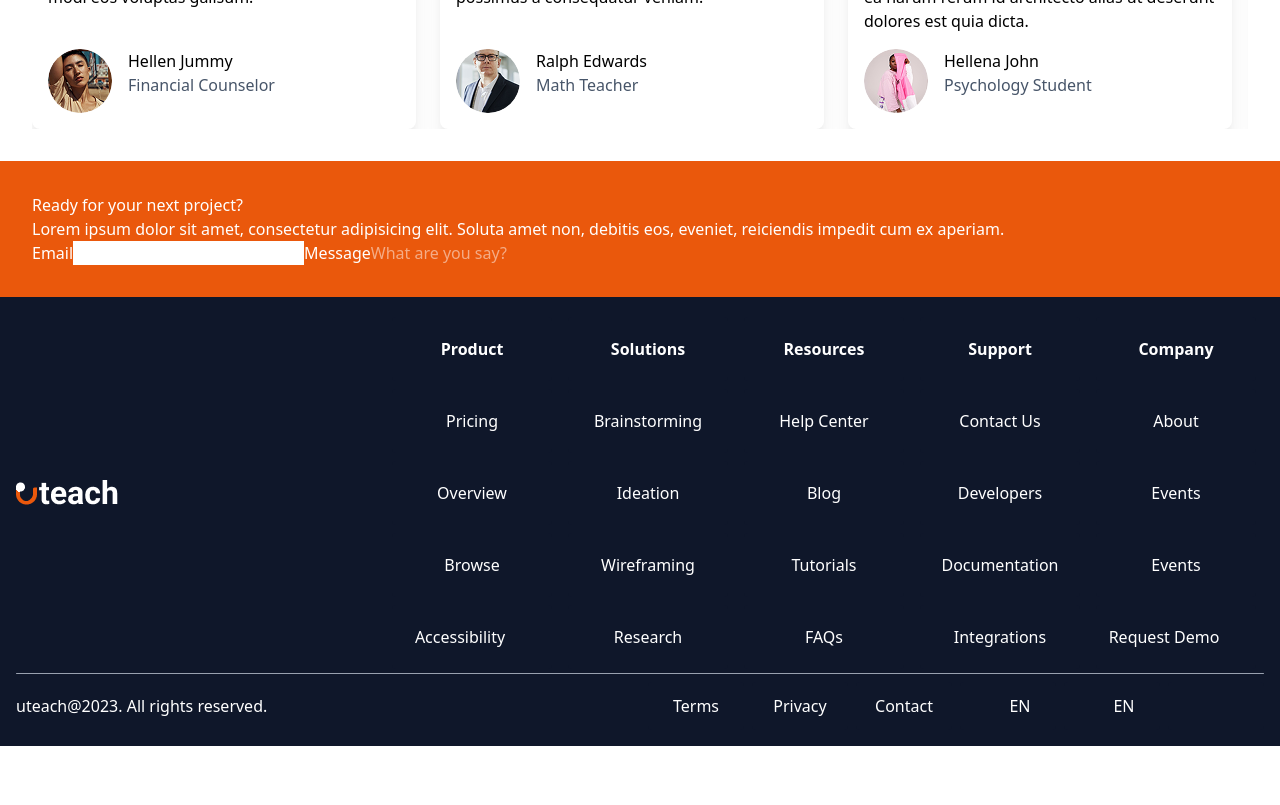
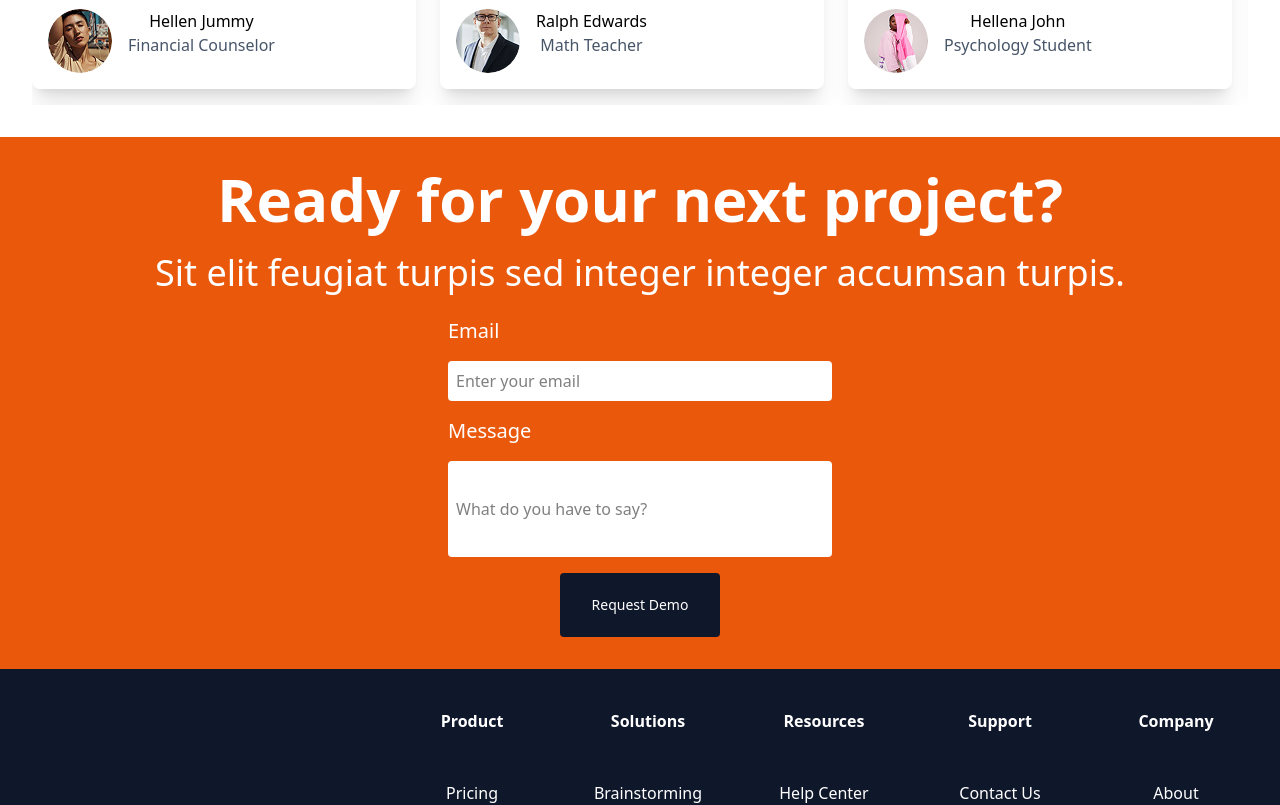
Before and after one commit to aaaalmeida/buzzvel-technical-test, a React (Vite) app: page / in a window 1280 px wide. Shown: the part 540-1345 px from the top of the page. Before the commit the page ends 1286 px from the top, so only its background shows below. Built offline with nearby package versions, Linux system fonts and the light colour scheme; some icons are missing.

Commit message:
finished section 9 and 6

```diff
--- a/package.json
+++ b/package.json
@@ -12,7 +12,8 @@
   "dependencies": {
     "@tailwindcss/vite": "^4.1.4",
     "react": "^19.0.0",
-    "react-dom": "^19.0.0"
+    "react-dom": "^19.0.0",
+    "react-hook-form": "^7.56.1"
   },
   "devDependencies": {
     "@eslint/js": "^9.22.0",
--- a/src/components/Button.tsx
+++ b/src/components/Button.tsx
@@ -7,9 +7,11 @@ type Size = "XM" | "SM" | "MD" | "LG"
 type IconPosition = "LEFT" | "RIGHT"
 type IconRotation = 0 | 1 | 2 | 3
 type FontSize = "SM" | "BASE" | "XL" | "XXL"
+type IType = "BUTTON" | "RESET" | "SUBMIT"
 
 interface IButton {
-    onClick: MouseEventHandler,
+    onClick?: MouseEventHandler,
+    type?: Type,
     text?: string,
     icon?: string,
     iconPosition?: IconPosition,
@@ -40,6 +42,12 @@ const fontSizeClasses = {
     XXL: "text-2xl"
 }
 
+export enum Type {
+    "BUTTON" = "button",
+    "RESET" = "reset",
+    "SUBMIT" = "submit"
+}
+
 export enum Align {
     "LEFT" = "left",
     "RIGHT" = "right",
@@ -61,6 +69,7 @@ const Button: FC<IButton> = ({
     circle = false,
     hoverBackgroundColor,
     hoverFontColor,
+    type = Type.BUTTON,
     align = Align.CENTER,
     fontSize = "BASE"
 }) => {
@@ -83,7 +92,8 @@ const Button: FC<IButton> = ({
                 ${sizeClasses[size]}
                 ${circle ? "rounded-full" : "rounded"}
                 ${border ? "border-2 border-black" : ""}`}
-            onClick={onClick}>
+            onClick={onClick}
+            type={type}>
             {text && <p>{text}</p>}
             {icon &&
                 <Icon
--- a/src/components/Carousel.tsx
+++ b/src/components/Carousel.tsx
@@ -82,7 +82,7 @@ const Carousel = forwardRef<ICarouselHandle, ICarouselProps>(
         return (
             <div
                 ref={containerRef}
-                className="flex gap-6 overflow-x-hidden scroll-smooth no-scrollbar"
+                className="flex gap-6 overflow-x-hidden pb-4 scroll-smooth no-scrollbar"
             >
                 {children.map((child, index) => (
                     <div key={index} className="shrink-0" style={{ minWidth: itemWidth }}>
--- a/src/components/NinethSection/NinethSection.tsx
+++ b/src/components/NinethSection/NinethSection.tsx
@@ -1,30 +1,85 @@
-import Button from "@components/Button"
+import Button, { Align, Type } from "@components/Button"
 import Section from "@components/Section"
 import { FC } from "react"
+import { useForm } from "react-hook-form"
+
+interface IFormData {
+    email: string
+    message: string
+}
 
 const NinethSection: FC = () => {
+    const { register, handleSubmit, reset } = useForm<IFormData>()
+
+    const onSubmit = async (data: IFormData) => {
+        try {
+            const response = await fetch("https://jsonplaceholder.typicode.com/posts", // public example api
+                {
+                    method: "POST",
+                    headers: {
+                        "Content-Type": "application/json"
+                    },
+                    body: JSON.stringify(data)
+                })
+
+            if (!response.ok) {
+                alert("Ops, we could not send your email")
+                throw new Error("Form Error")
+            }
+
+            reset()
+            const result = await response.json()
+            console.log(result)
+        } catch (e) {
+            console.error(e)
+        }
+    }
+
     return (
         <Section
             bgColor="ORANGE"
             fontColor="WHITE"
+            flex
+            direction="column"
         >
-            <h2>Ready for your next project?</h2>
-            <h3>Lorem ipsum dolor sit amet, consectetur adipisicing elit. Soluta amet non, debitis eos, eveniet, reiciendis impedit cum ex aperiam.</h3>
-            <form>
-                <label>
-                    Email
-                    <input
-                        className="bg-white"
-                        placeholder="Enter your email"
-                        type="email" />
-                </label>
-                <label>
-                    Message
-                    <input
-                        type="text"
-                        placeholder="What are you say?" />
-                </label>
-                {/* <Button /> */}
+            <h2 className="font-bold text-6xl">
+                Ready for your next project?
+            </h2>
+            <h3 className="text-4xl my-6">
+                Sit elit feugiat turpis sed integer integer accumsan turpis.
+            </h3>
+
+            <form
+                onSubmit={handleSubmit(onSubmit)}
+                className="flex flex-col gap-4"
+            >
+                <label htmlFor="email" className="text-xl">Email</label>
+                <input
+                    id="email"
+                    className="rounded p-2 w-96 bg-white text-black"
+                    placeholder="Enter your email"
+                    type="email"
+                    {...register("email", { required: true })}
+                />
+
+                <label htmlFor="message" className="text-xl">Message</label>
+                <input
+                    id="message"
+                    className="rounded p-2 w-96 h-24 bg-white text-black"
+                    placeholder="What do you have to say?"
+                    type="text"
+                    {...register("message", { required: true })}
+                />
+                <div className="self-center">
+                    <Button
+                        type={Type.SUBMIT}
+                        text="Request Demo"
+                        size="LG"
+                        fontSize="SM"
+                        bgColor="BLUE"
+                        fontColor="WHITE"
+                    />
+                </div>
             </form>
         </Section>
     )
--- a/src/components/Section.tsx
+++ b/src/components/Section.tsx
@@ -1,19 +1,23 @@
 import { FC } from "react"
 import ColorEnum from "@assets/colors/colorsEnum"
 import color from "@assets/colors/colors.json"
+
+type FlexDirection = "row" | "column"
 
 interface ISection {
     children: React.ReactNode | React.ReactNode[],
     bgColor?: ColorEnum,
     fontColor?: ColorEnum,
-    flex?: boolean
+    flex?: boolean,
+    direction?: FlexDirection
 }
 
 const Section: FC<ISection> = ({
     children,
     bgColor = "WHITE",
     fontColor = "BLACK",
-    flex = false }) => {
+    flex = false,
+    direction = "row" }) => {
     const childrenArray = Array.isArray(children) ? children : [children]
 
     const renderChildren = () => {
@@ -24,10 +28,16 @@ const Section: FC<ISection> = ({
         })
     }
 
+    const baseClasses = [
+        "py-8 px-4",
+        flex ? "flex justify-center items-center" : "text-center",
+        flex ? (direction === "column" ? "flex-col" : "flex-row") : ""
+    ]
+
     return (
         <section
             style={{ backgroundColor: color[bgColor], color: color[fontColor] }}
-            className={`${flex ? "flex" : ""} justify-evenly py-8 px-4`}>
+            className={baseClasses.join(" ")}>
             {renderChildren()}
         </section>
     )
--- a/src/components/SixthSection/SixthSection.tsx
+++ b/src/components/SixthSection/SixthSection.tsx
@@ -6,7 +6,7 @@ import user2 from "@components/SixthSection/assets/user2.png"
 import user3 from "@components/SixthSection/assets/user3.png"
 import default_user from "@components/SixthSection/assets/default_user.png"
 import Section from "@components/Section"
-import { FC, useState, useRef } from "react"
+import { FC, useState, useRef, Fragment } from "react"
 import Carousel, { ICarouselHandle } from "@components/Carousel"
 
 const SixthSection: FC = () => {
@@ -63,8 +63,8 @@ const SixthSection: FC = () => {
 
     return (
         <Section>
-            <div>
-                <div className="flex mb-20 items-center justify-between">
+            <Fragment>
+                <div className="flex mb-10 items-center justify-between">
                     <h2 style={{ color: colors.BLUE }} className="text-6xl">What everyone says</h2>
                     <div className="flex gap-4">
                         <Button
@@ -90,7 +90,7 @@ const SixthSection: FC = () => {
                         />
                     </div>
                 </div>
-            </div>
+            </Fragment>
 
             <Carousel
                 ref={carouselRef}
```
Also changed, not shown: 1 other file (tests, documents, lock files or other folders).
